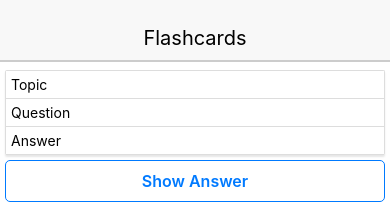
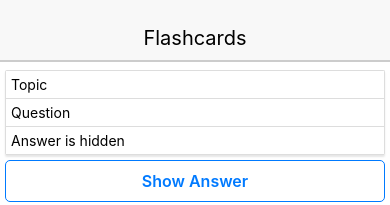
Before and after one commit to spezzino/flashcards, a React Native app: screen / in a window 390 px wide. Shown: the top 205 px of the page. Built offline with nearby package versions, Linux system fonts and the light colour scheme; no server answers.

Commit message:
render Answer

```diff
--- a/src/App.js
+++ b/src/App.js
@@ -53,6 +53,22 @@ class App extends Component {
     );
   }
 
+  renderAnswer() {
+    if (this.state.isAnswerVisible) {
+      return (
+        <Text>
+          {this.state.flashcard.answer}
+        </Text>
+      );
+    }
+
+    return (
+      <Text>
+        Answer is hidden
+      </Text>
+    );
+  }
+
   render() {
     return (
       <View>
@@ -67,9 +83,7 @@ class App extends Component {
           </CardSection>
 
           <CardSection>
-            <Text>
-              Answer
-            </Text>
+            {this.renderAnswer()}
           </CardSection>
         </Card>
         <Button onPress={this.onShowAnswerPress()}>Show Answer</Button>
```
